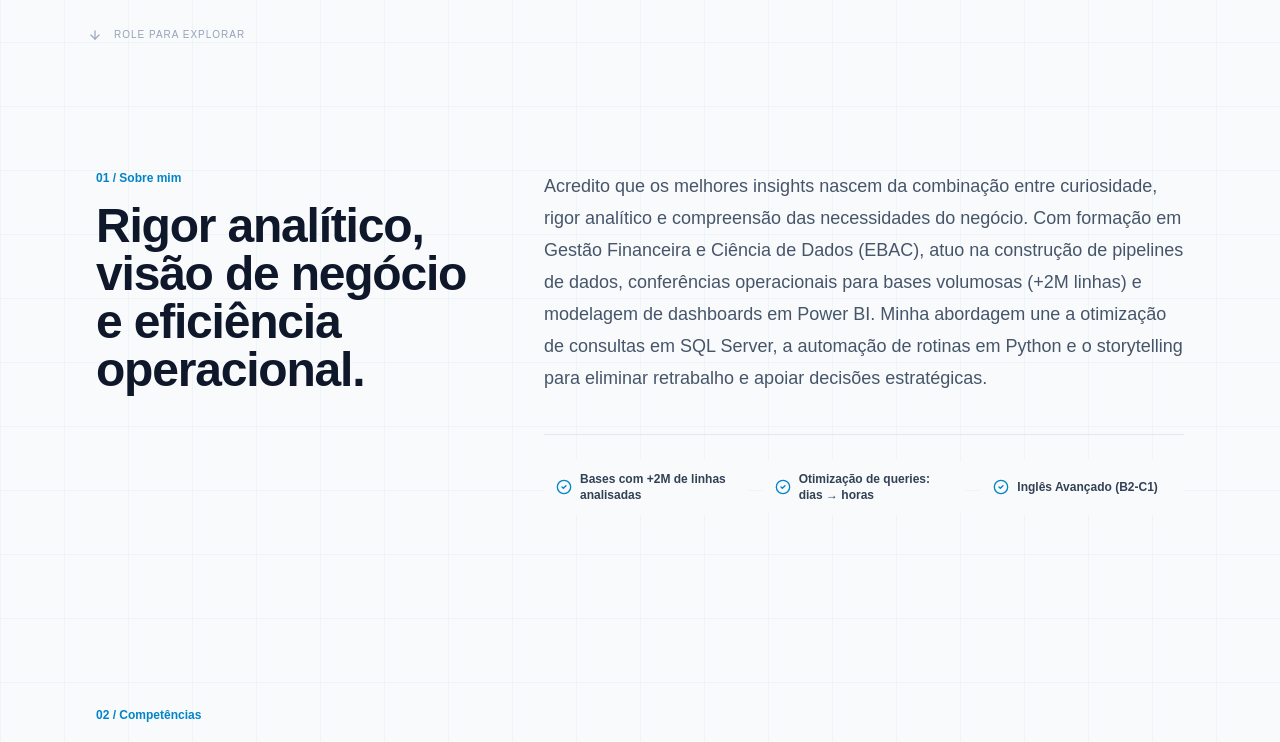
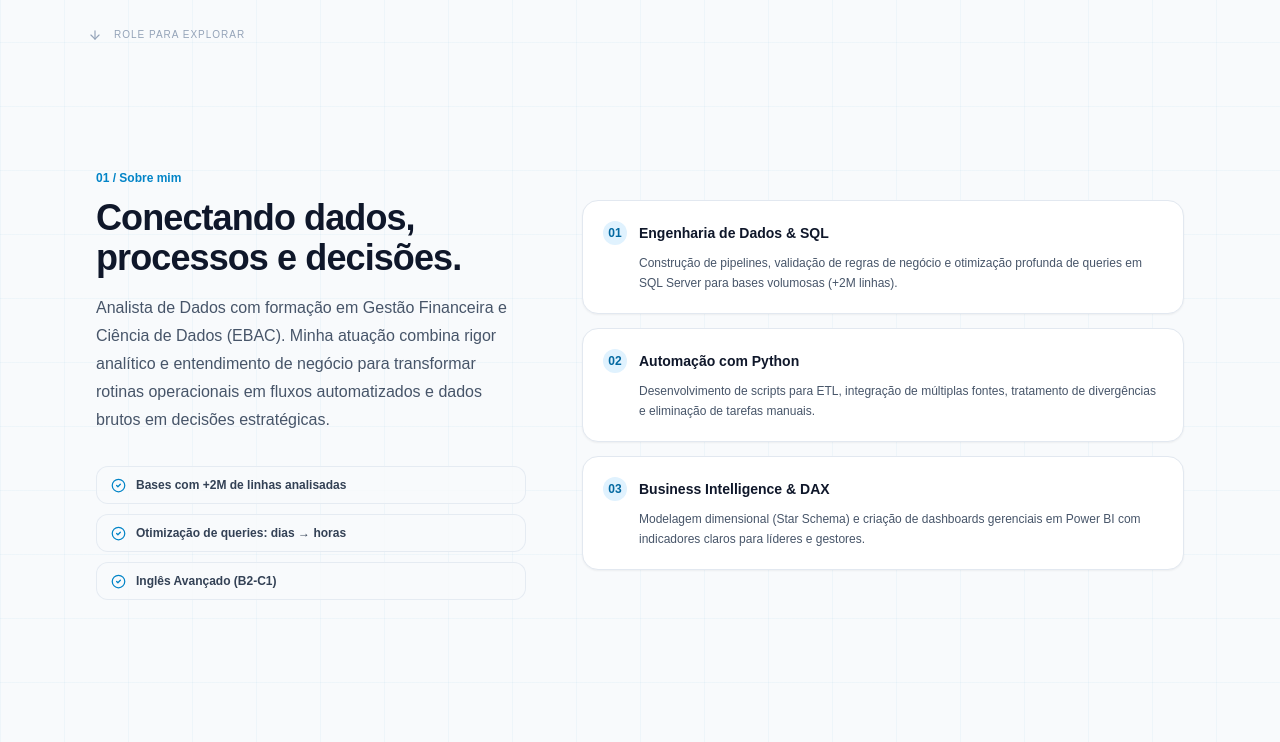
Before and after one commit to flavianojr1/flaviano-portfolio, a Next.js app: page / in a window 1280 px wide. Shown: the part 726-1468 px from the top of the page. Built offline with nearby package versions, Linux system fonts and the light colour scheme.

Commit message:
style: reformula secao sobre com titulo harmonico e topicos estruturados

```diff
--- a/src/app/page.tsx
+++ b/src/app/page.tsx
@@ -273,23 +273,44 @@ export default function Home() {
 
       {/* Sobre Section */}
       <Section id="sobre">
-        <div className="grid gap-12 md:grid-cols-[1fr_1.6fr]">
+        <div className="grid gap-10 lg:grid-cols-[1fr_1.4fr] lg:gap-14">
           <div>
             <p className="font-mono text-xs font-bold text-sky-600 dark:text-cyan">{t(p.about).label}</p>
-            <h2 className="mt-4 text-3xl font-bold tracking-tight text-slate-900 dark:text-white sm:text-5xl">
+            <h2 className="mt-3 text-2xl font-bold tracking-tight text-slate-900 dark:text-white sm:text-3xl lg:text-4xl">
               {t(p.about).title}
             </h2>
-          </div>
-          <div>
-            <p className="text-lg leading-8 text-slate-600 dark:text-slate-300">{t(p.about).text}</p>
-            <div className="mt-10 grid grid-cols-1 gap-4 border-t border-slate-200 pt-6 dark:border-white/10 sm:grid-cols-3">
+            <p className="mt-4 text-base leading-7 text-slate-600 dark:text-slate-300">
+              {t(p.about).intro}
+            </p>
+
+            <div className="mt-8 flex flex-col gap-2.5">
               {t(p.about).facts.map((x: string) => (
-                <div key={x} className="flex items-center gap-2 rounded-xl bg-slate-50 p-3 text-xs font-semibold text-slate-700 dark:bg-white/[.02] dark:text-slate-300">
-                  <CheckCircle2 size={16} className="shrink-0 text-sky-600 dark:text-cyan" />
+                <div
+                  key={x}
+                  className="flex items-center gap-2.5 rounded-xl border border-slate-200/80 bg-slate-50/80 px-3.5 py-2.5 text-xs font-semibold text-slate-700 dark:border-white/10 dark:bg-white/[.02] dark:text-slate-300"
+                >
+                  <CheckCircle2 size={15} className="shrink-0 text-sky-600 dark:text-cyan" />
                   <span>{x}</span>
                 </div>
               ))}
             </div>
+          </div>
+
+          <div className="flex flex-col justify-center gap-3.5">
+            {t(p.about).topics.map((item: any, idx: number) => (
+              <div
+                key={item.title}
+                className="rounded-2xl border border-slate-200 bg-white p-5 shadow-sm transition hover:border-sky-500/30 hover:shadow-md dark:border-white/10 dark:bg-white/[.03] dark:hover:border-cyan/30"
+              >
+                <div className="flex items-center gap-3">
+                  <span className="flex h-6 w-6 shrink-0 items-center justify-center rounded-full bg-sky-100 font-mono text-xs font-bold text-sky-700 dark:bg-cyan/10 dark:text-cyan">
+                    0{idx + 1}
+                  </span>
+                  <h3 className="font-mono text-sm font-bold text-slate-900 dark:text-white">{item.title}</h3>
+                </div>
+                <p className="mt-2 text-xs leading-5 text-slate-600 dark:text-slate-400 pl-9">{item.desc}</p>
+              </div>
+            ))}
           </div>
         </div>
       </Section>
--- a/src/data/portfolio.ts
+++ b/src/data/portfolio.ts
@@ -32,8 +32,23 @@ export const portfolio = {
   about: {
     pt: {
       label: '01 / Sobre mim',
-      title: 'Rigor analítico, visão de negócio e eficiência operacional.',
-      text: 'Acredito que os melhores insights nascem da combinação entre curiosidade, rigor analítico e compreensão das necessidades do negócio. Com formação em Gestão Financeira e Ciência de Dados (EBAC), atuo na construção de pipelines de dados, conferências operacionais para bases volumosas (+2M linhas) e modelagem de dashboards em Power BI. Minha abordagem une a otimização de consultas em SQL Server, a automação de rotinas em Python e o storytelling para eliminar retrabalho e apoiar decisões estratégicas.',
+      title: 'Conectando dados, processos e decisões.',
+      intro:
+        'Analista de Dados com formação em Gestão Financeira e Ciência de Dados (EBAC). Minha atuação combina rigor analítico e entendimento de negócio para transformar rotinas operacionais em fluxos automatizados e dados brutos em decisões estratégicas.',
+      topics: [
+        {
+          title: 'Engenharia de Dados & SQL',
+          desc: 'Construção de pipelines, validação de regras de negócio e otimização profunda de queries em SQL Server para bases volumosas (+2M linhas).',
+        },
+        {
+          title: 'Automação com Python',
+          desc: 'Desenvolvimento de scripts para ETL, integração de múltiplas fontes, tratamento de divergências e eliminação de tarefas manuais.',
+        },
+        {
+          title: 'Business Intelligence & DAX',
+          desc: 'Modelagem dimensional (Star Schema) e criação de dashboards gerenciais em Power BI com indicadores claros para líderes e gestores.',
+        },
+      ],
       facts: [
         'Bases com +2M de linhas analisadas',
         'Otimização de queries: dias → horas',
@@ -42,8 +57,23 @@ export const portfolio = {
     },
     en: {
       label: '01 / About me',
-      title: 'Analytical rigor, business vision, and operational efficiency.',
-      text: 'I believe the best insights come from combining curiosity, analytical rigor, and a deep understanding of business needs. With a background in Financial Management and Data Science (EBAC), I develop data pipelines, large-scale operational reconciliations (2M+ records), and Power BI dashboards. My approach combines SQL Server query optimization, Python automation, and data storytelling to eliminate rework and empower strategic decisions.',
+      title: 'Connecting data, processes, and decisions.',
+      intro:
+        'Data Analyst with a background in Financial Management and Data Science (EBAC). My work combines analytical rigor and business understanding to turn operational routines into automated workflows and raw data into strategic decisions.',
+      topics: [
+        {
+          title: 'Data Engineering & SQL',
+          desc: 'Building pipelines, business rule validation, and deep SQL Server query optimization for large datasets (2M+ records).',
+        },
+        {
+          title: 'Automation with Python',
+          desc: 'Developing scripts for ETL, multi-source integration, discrepancy resolution, and elimination of manual spreadsheets.',
+        },
+        {
+          title: 'Business Intelligence & DAX',
+          desc: 'Dimensional modeling (Star Schema) and executive Power BI dashboards with clear, actionable KPIs for decision-makers.',
+        },
+      ],
       facts: [
         '2M+ record datasets analyzed',
         'Query optimization: days → hours',
```
